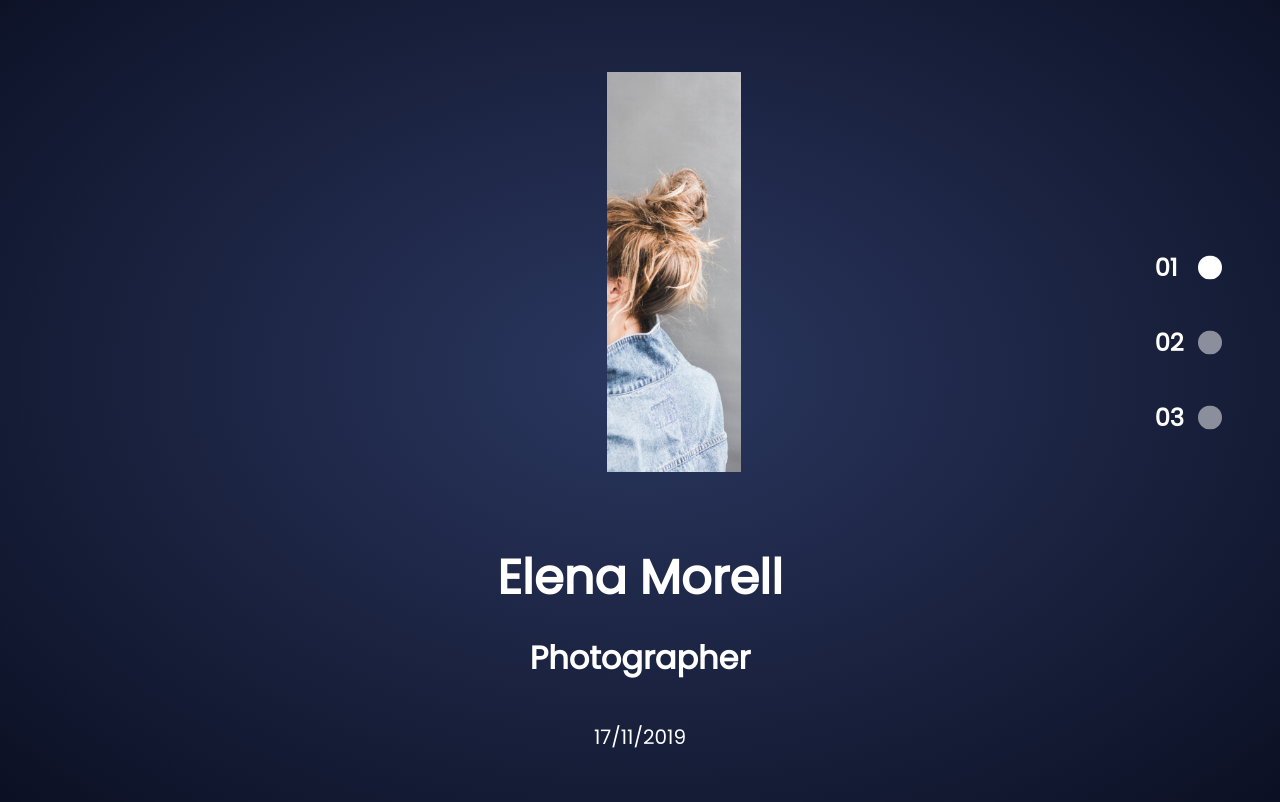
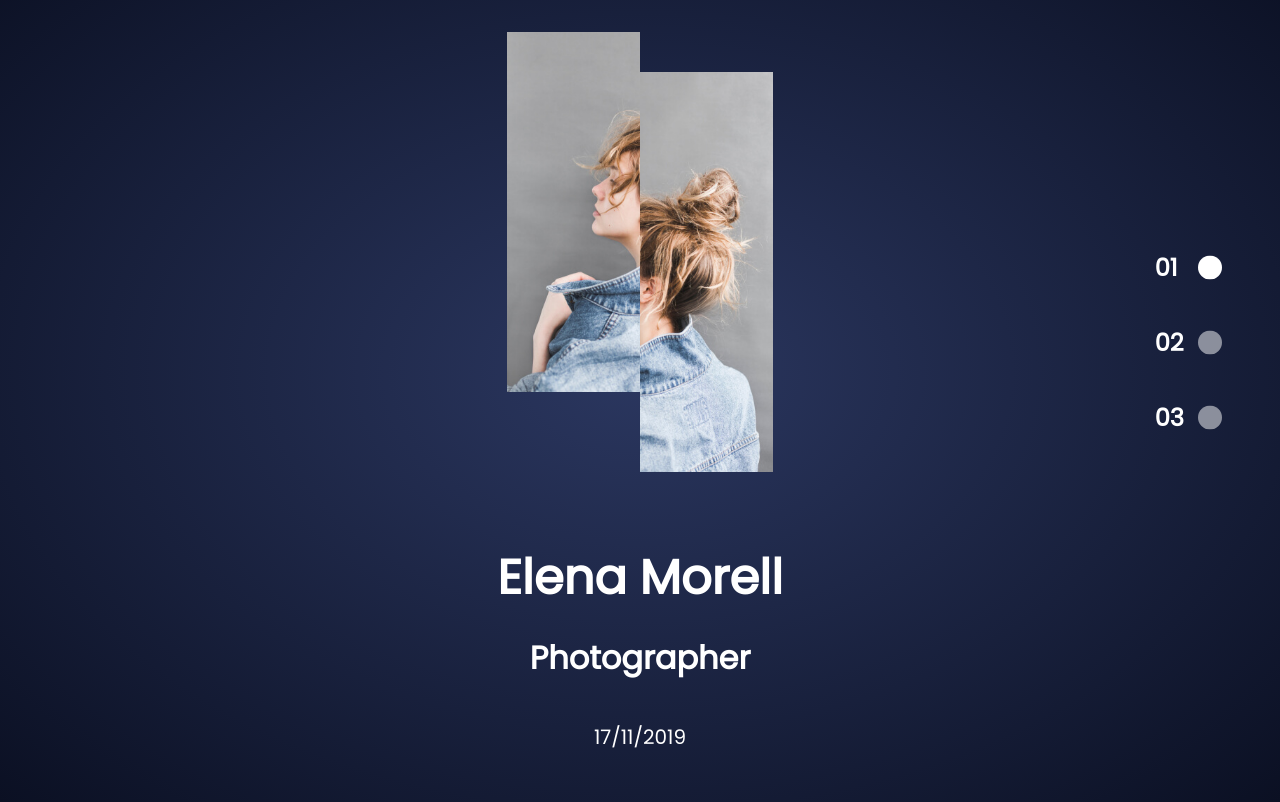
Before and after one commit to JordanStephenson/web-portfolios, a website: page index.html in a window 1280 px wide. Shown: the part 58-860 px from the top of the page. Drawn offline with nearby package versions, Linux system fonts and the light colour scheme.

Commit message:
src change

```diff
--- a/index.html
+++ b/index.html
@@ -49,7 +49,7 @@
             </div>
             <div class="hero">
               <a href="photo.html">
-                <img class="model-left" src="model-left.jpg" alt="model" />
+                <img class="model-left" src="img/model-left.jpg" alt="model" />
                 <img
                   class="model-right"
                   src="img/model-right.jpg"
```
